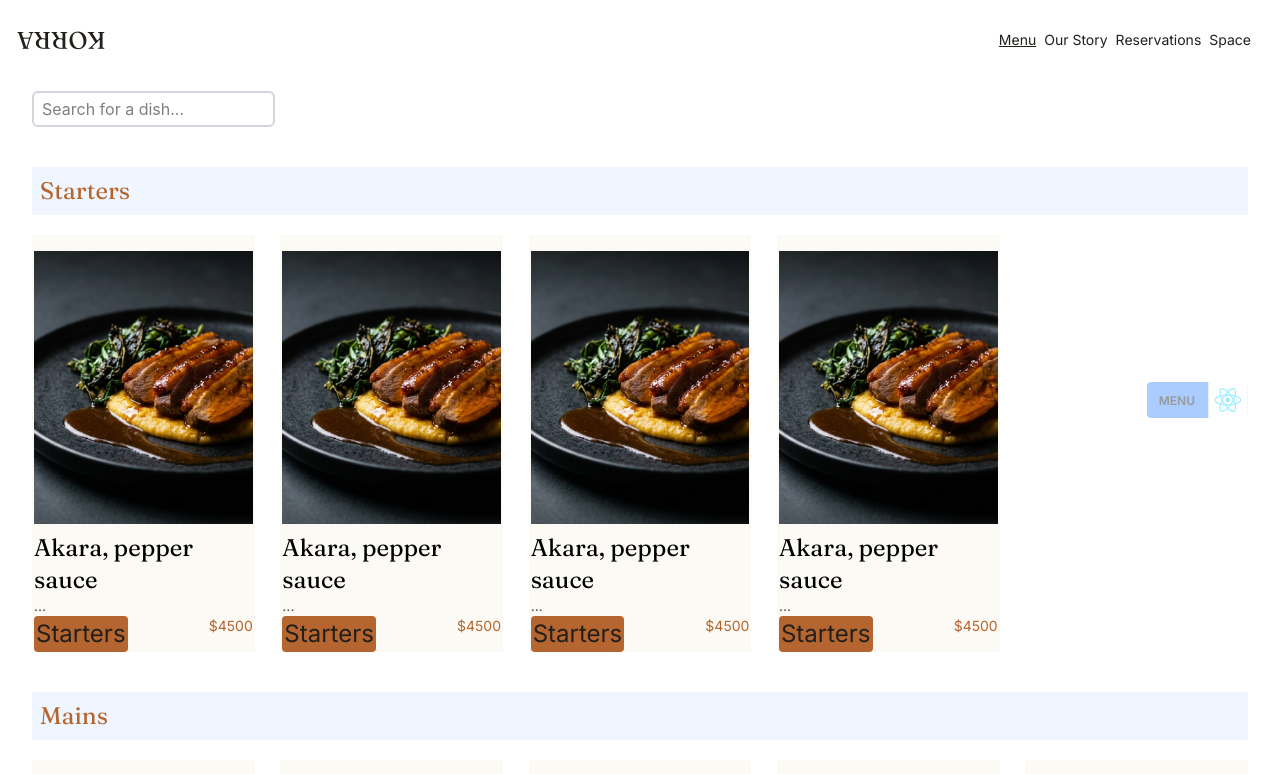
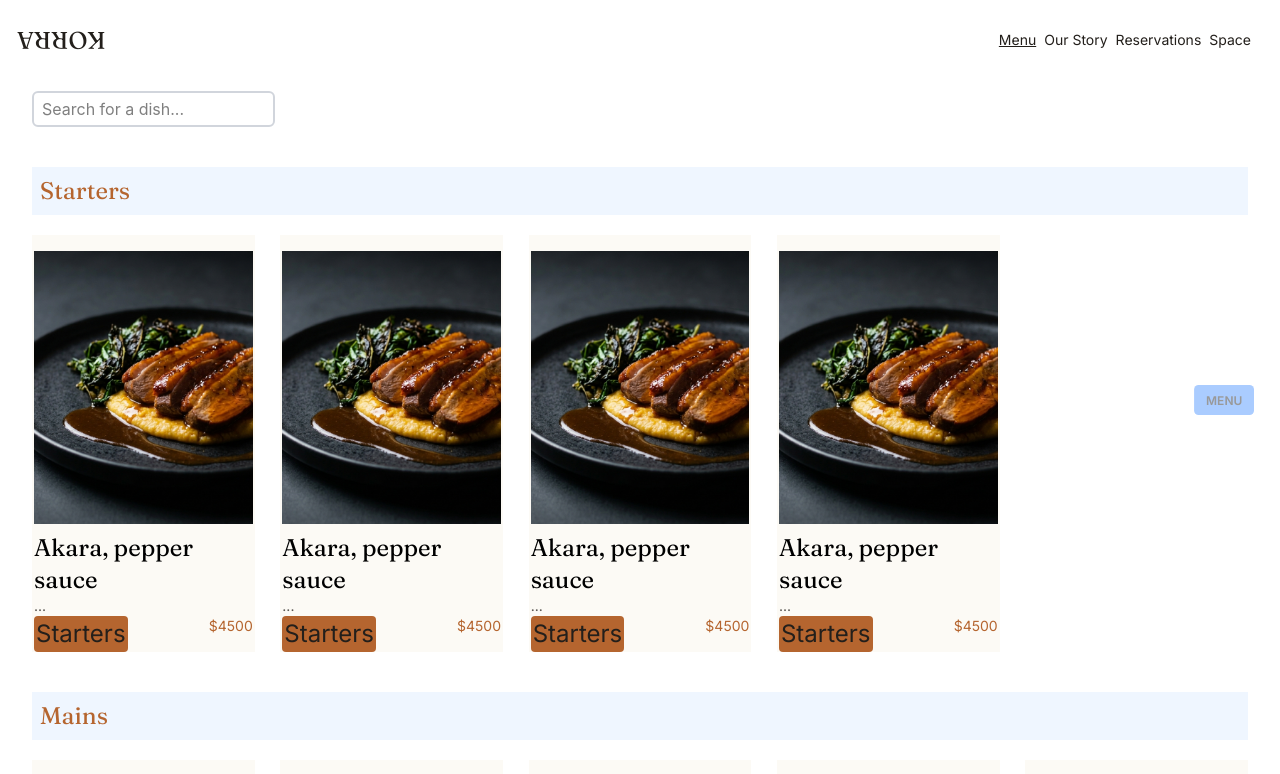
Before and after one commit to Debisi25/KORRA_2.0, a React (Vite) app: page /menu in a window 1280 px wide. Shown: the top 774 px of the page. Built offline with nearby package versions, Linux system fonts and the light colour scheme.

Commit message:
stillModifyingSearchBar

```diff
--- a/src/components/FoodCategory.jsx
+++ b/src/components/FoodCategory.jsx
@@ -1,13 +1,6 @@
 import { useState } from "react";
 
-function FoodCat({
-  categories,
-  onCatChange,
-  activeCat,
-  className,
-  SearchImg,
-  search,
-}) {
+function FoodCat({ categories, onCatChange, activeCat, className }) {
   const [isOpen, setIsOpen] = useState(false);
   return (
     <div className="flex flex-col gap-7">
@@ -19,9 +12,6 @@ function FoodCat({
           className={`py-2 px-4 rounded-md font-body text-md text-black hover:text-terracotta font-extrabold hover:font-bold`}
         >
           MENU
-        </button>
-        <button className={`bg-white p-2`} onClick={search}>
-          <img src={SearchImg} alt="search" />
         </button>
       </div>
       {isOpen && (
--- a/src/pages/menu.jsx
+++ b/src/pages/menu.jsx
@@ -2,7 +2,6 @@ import { useState } from "react";
 import FoodCat from "../components/FoodCategory";
 import FoodCard from "../components/FoodCard";
 import duckMeat from "../assets/duck.jpeg";
-import Search from "../assets/react.svg";
 
 const menuItems = [
   {
@@ -193,9 +192,9 @@ function Menu() {
       <div
         className={`flex flex-col gap-2 transition-all duration-300 sticky top-16 right-2 z-500 bg-white ${q ? "w-full" : "w-1/2 sm:w-1/3 md:w-1/4 lg:w-1/5"} items-center`}
       >
-        <div className="flex justify-between w-full">
+        <div className="flex justify-between w-full gap-2">
           <input
-            className={`w-full px-2 py-1 border-2 border-gray-300 rounded-md focus:outline-none focus:ring-2 focus:ring-blue-500 focus:border-blue-500`}
+            className={`w-full px-2 py-1 border-2 border-gray-300 rounded-md focus:outline-none focus:ring-1.5 focus:ring-blue-500 focus:border-blue-500`}
             type="text"
             name=""
             id=""
@@ -237,7 +236,6 @@ function Menu() {
         categories={categories}
         activeCat={activeCat}
         onCatChange={setActiveCat}
-        SearchImg={Search}
       />
       <div className="mb-20">
         {categories.map((cat) => (
```
